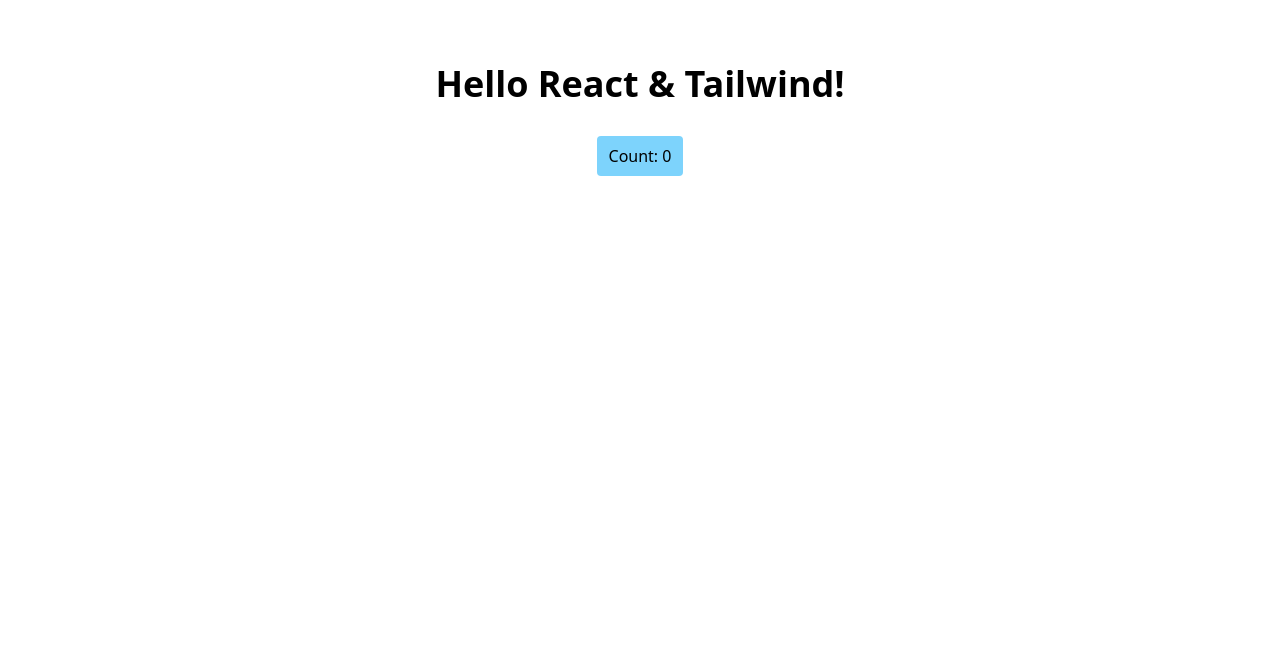
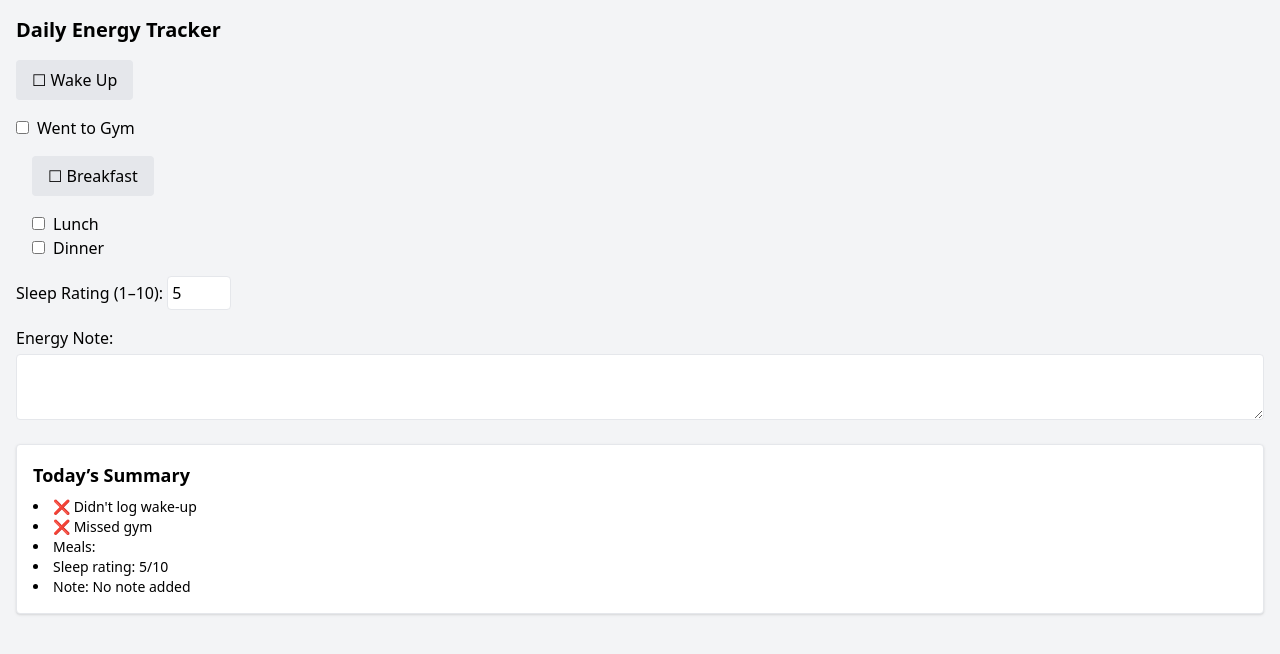
Before and after one commit to KludgeWebInnovation/workspace, a React (Vite) app: page / in a window 1280 px wide. Shown: the top 654 px of the page. Built offline with nearby package versions, Linux system fonts and the light colour scheme.

Commit message:
Sandbox snapshot commit

```diff
--- a/src/App.tsx
+++ b/src/App.tsx
@@ -1,20 +1,11 @@
-import { useState } from "react";
+import EnergyLog from "./components/EnergyLog";
 
 function App() {
-  const [count, setCount] = useState(0);
-
   return (
-    <main className="flex flex-col items-center gap-8 py-16 max-w-[1280px] mx-auto">
-      <h1 className="text-4xl font-bold">Hello React & Tailwind!</h1>
-      <div className="flex flex-row items-center gap-6">
-        <button
-          className="bg-sky-300 px-3 py-2 rounded hover:bg-sky-400"
-          onClick={() => setCount(count + 1)}
-        >
-          Count: {count}
-        </button>
-      </div>
-    </main>
+    <div className="min-h-screen bg-gray-100 p-4">
+      <h1 className="text-xl font-bold mb-4">Daily Energy Tracker</h1>
+      <EnergyLog />
+    </div>
   );
 }
 
--- /dev/null
+++ b/src/components/EnergyLog.tsx
@@ -0,0 +1,202 @@
+import { useState, useEffect } from "react";
+
+// Type for daily energy tracking
+type Timestamped = {
+  done: boolean;
+  time: string | null;
+};
+
+type EnergyData = {
+  wokeUp: Timestamped;
+  gym: boolean;
+  meals: {
+    breakfast: Timestamped;
+    lunch: boolean;
+    dinner: boolean;
+  };
+  sleepRating: number;
+  energyNote: string;
+};
+
+const getTodayKey = () => {
+  const today = new Date().toISOString().split("T")[0];
+  return `log-${today}`;
+};
+
+const defaultData: EnergyData = {
+  wokeUp: { done: false, time: null },
+  gym: false,
+  meals: {
+    breakfast: { done: false, time: null },
+    lunch: false,
+    dinner: false,
+  },
+  sleepRating: 5,
+  energyNote: "",
+};
+
+export default function EnergyLog() {
+  const logKey = getTodayKey();
+  const storedData = localStorage.getItem(logKey);
+  const initialData: EnergyData = storedData ? JSON.parse(storedData) : defaultData;
+
+  const [energyData, setEnergyData] = useState<EnergyData>(initialData);
+
+  useEffect(() => {
+    localStorage.setItem(logKey, JSON.stringify(energyData));
+  }, [energyData, logKey]);
+
+  const logTime = () => {
+    return new Date().toLocaleTimeString([], { hour: '2-digit', minute: '2-digit' });
+  };
+
+  const toggleTimestamped = (key: "wokeUp" | "breakfast") => {
+    if (key === "wokeUp") {
+      setEnergyData((prev) => ({
+        ...prev,
+        wokeUp: {
+          done: !prev.wokeUp.done,
+          time: !prev.wokeUp.done ? logTime() : null,
+        },
+      }));
+    } else if (key === "breakfast") {
+      setEnergyData((prev) => ({
+        ...prev,
+        meals: {
+          ...prev.meals,
+          breakfast: {
+            done: !prev.meals.breakfast.done,
+            time: !prev.meals.breakfast.done ? logTime() : null,
+          },
+        },
+      }));
+    }
+  };
+
+  return (
+    <div className="space-y-6">
+      <div className="space-y-4">
+        {/* Wake Up Toggle */}
+        <div>
+          <button
+            onClick={() => toggleTimestamped("wokeUp")}
+            className={`px-4 py-2 rounded ${
+              energyData.wokeUp.done ? "bg-green-200" : "bg-gray-200"
+            }`}
+          >
+            {energyData.wokeUp.done ? "✅ Woke up at " + energyData.wokeUp.time : "☐ Wake Up"}
+          </button>
+        </div>
+
+        {/* Gym remains basic */}
+        <div>
+          <label>
+            <input
+              type="checkbox"
+              checked={energyData.gym}
+              onChange={() => setEnergyData({ ...energyData, gym: !energyData.gym })}
+            />
+            <span className="ml-2">Went to Gym</span>
+          </label>
+        </div>
+
+        {/* Breakfast Toggle */}
+        <div className="ml-4">
+          <button
+            onClick={() => toggleTimestamped("breakfast")}
+            className={`px-4 py-2 rounded ${
+              energyData.meals.breakfast.done ? "bg-green-200" : "bg-gray-200"
+            }`}
+          >
+            {energyData.meals.breakfast.done
+              ? "✅ Breakfast at " + energyData.meals.breakfast.time
+              : "☐ Breakfast"}
+          </button>
+        </div>
+
+        {/* The rest */}
+        <div className="ml-4">
+          <label>
+            <input
+              type="checkbox"
+              checked={energyData.meals.lunch}
+              onChange={() =>
+                setEnergyData({
+                  ...energyData,
+                  meals: { ...energyData.meals, lunch: !energyData.meals.lunch },
+                })
+              }
+            />
+            <span className="ml-2">Lunch</span>
+          </label>
+          <br />
+          <label>
+            <input
+              type="checkbox"
+              checked={energyData.meals.dinner}
+              onChange={() =>
+                setEnergyData({
+                  ...energyData,
+                  meals: { ...energyData.meals, dinner: !energyData.meals.dinner },
+                })
+              }
+            />
+            <span className="ml-2">Dinner</span>
+          </label>
+        </div>
+
+        <div>
+          <label>
+            Sleep Rating (1–10):&nbsp;
+            <input
+              type="number"
+              min="1"
+              max="10"
+              value={energyData.sleepRating}
+              onChange={(e) =>
+                setEnergyData({ ...energyData, sleepRating: Number(e.target.value) })
+              }
+              className="w-16 p-1 border rounded"
+            />
+          </label>
+        </div>
+
+        <div>
+          <label>
+            Energy Note:
+            <textarea
+              value={energyData.energyNote}
+              onChange={(e) =>
+                setEnergyData({ ...energyData, energyNote: e.target.value })
+              }
+              className="block w-full mt-1 p-2 border rounded"
+            />
+          </label>
+        </div>
+      </div>
+
+      {/* 🔸 Summary */}
+      <div className="mt-8 p-4 bg-white border rounded shadow">
+        <h2 className="font-semibold text-lg mb-2">Today’s Summary</h2>
+        <ul className="list-disc list-inside text-sm">
+          <li>
+            {energyData.wokeUp.done
+              ? `✅ Woke up at ${energyData.wokeUp.time}`
+              : "❌ Didn't log wake-up"}
+          </li>
+          <li>{energyData.gym ? "✅ Gym done" : "❌ Missed gym"}</li>
+          <li>
+            Meals:
+            {energyData.meals.breakfast.done
+              ? ` 🍳 B @ ${energyData.meals.breakfast.time}`
+              : ""}
+            {energyData.meals.lunch ? " 🥗 L" : ""}
+            {energyData.meals.dinner ? " 🍛 D" : ""}
+          </li>
+          <li>Sleep rating: {energyData.sleepRating}/10</li>
+          <li>Note: {energyData.energyNote || "No note added"}</li>
+        </ul>
+      </div>
+    </div>
+  );
+}
```
